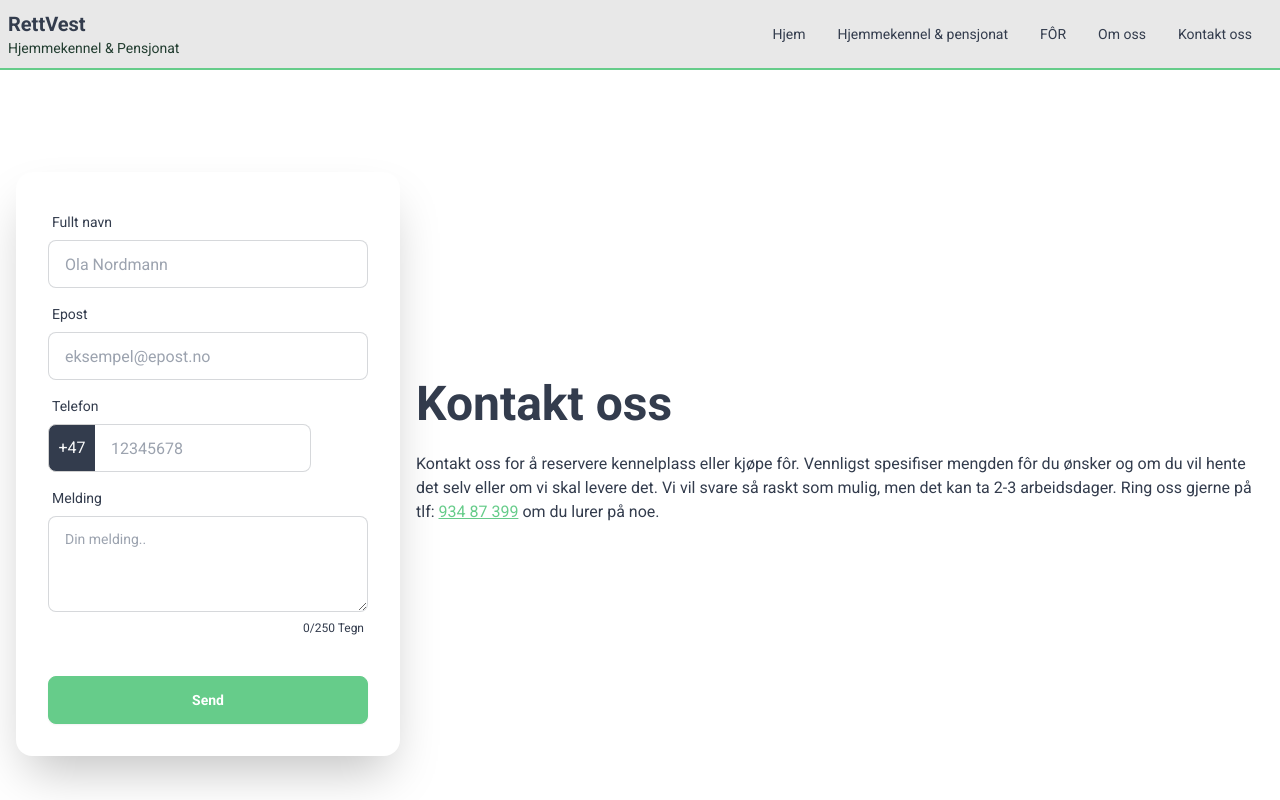
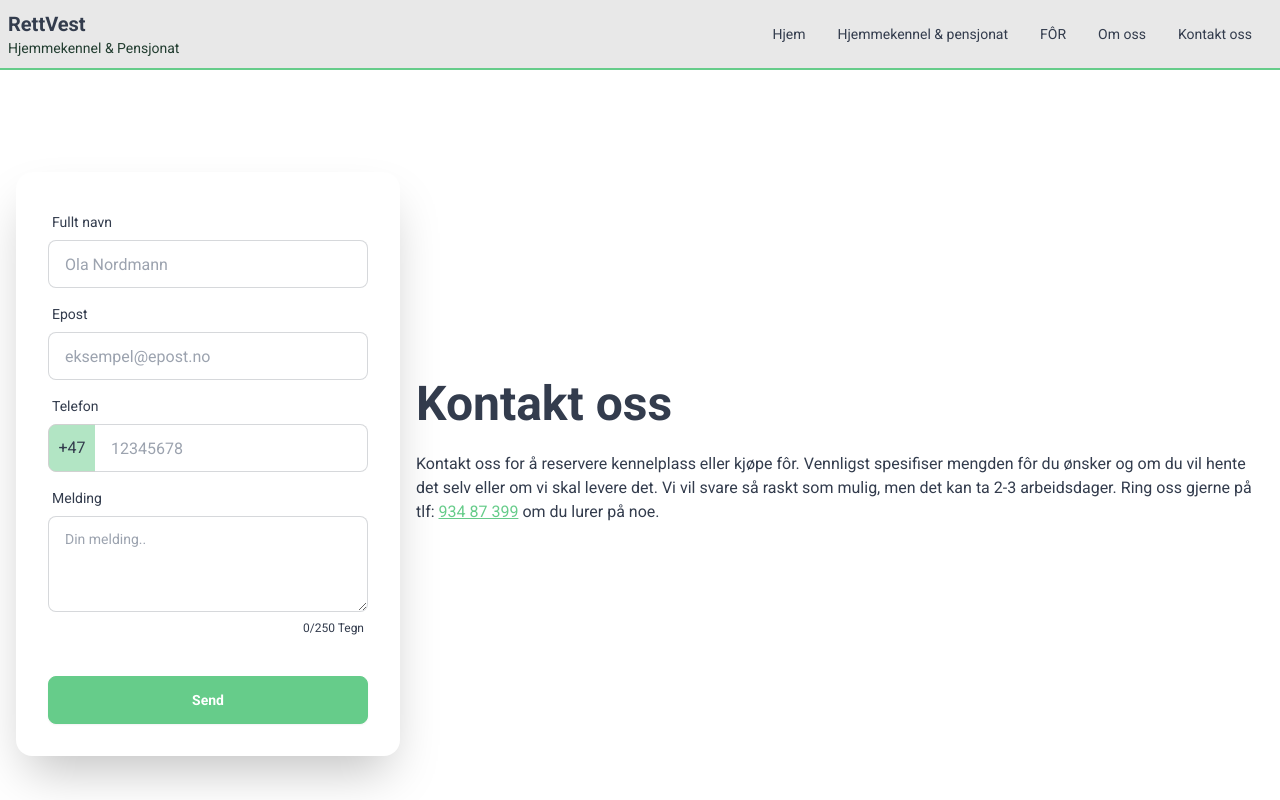
Before and after one commit to EPetrineLynghaug/RettVest, an Angular app: page /kontakt-oss in a window 1280 px wide. Shown: the top 800 px of the page. Built offline with nearby package versions, Linux system fonts and the light colour scheme.

Commit message:
merget productFix

```diff
--- a/src/app/contact-form/contact-form.component.html
+++ b/src/app/contact-form/contact-form.component.html
@@ -33,11 +33,11 @@
           <label class="label">
             <span class="label-text">Telefon</span>
           </label>
-          <div class="join">
-            <div class="join-item flex items-center justify-center w-12 border border-base-300 bg-neutral text-neutral-content">
+          <div class="join w-full">
+            <div class="join-item flex items-center justify-center w-12 border border-base-300 bg-primary bg-opacity-50">
               +47
             </div>
-            <input type="tel" placeholder="12345678" class="input input-bordered join-item border-l-0" required />
+            <input type="tel" placeholder="12345678" class="flex-1 input input-bordered join-item border-l-0" required />
           </div>
         </div>
 
@@ -47,7 +47,7 @@
             </div>
             <textarea
                 #message
-                class="textarea textarea-bordered h-24"
+                class="textarea textarea-bordered h-24 min-h-24 max-h-48"
                 placeholder="Din melding.."
                 (keyup)="updateMessage(message.value.length)"
             ></textarea>
```
